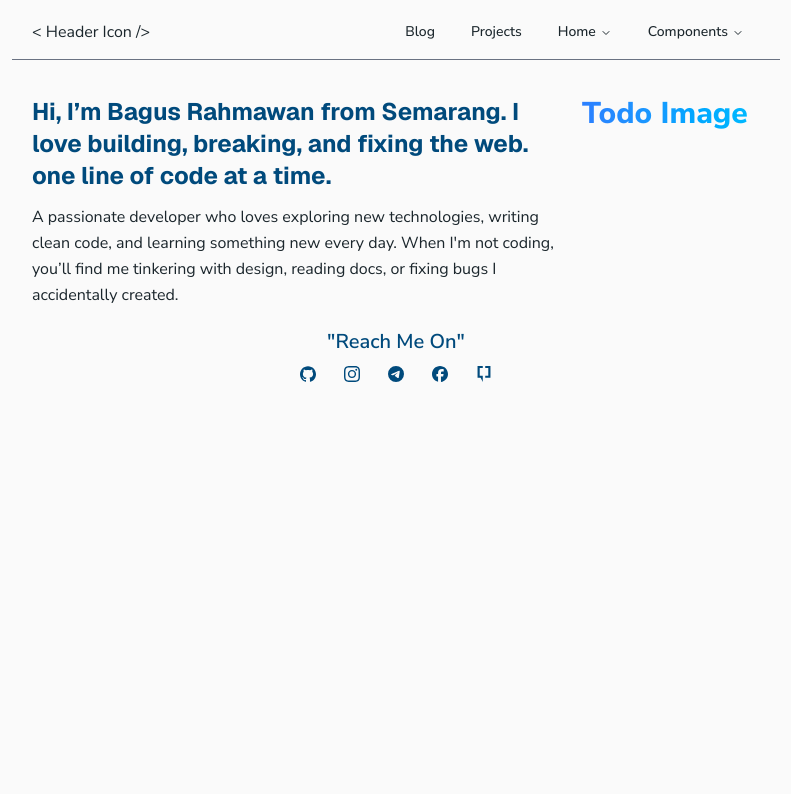
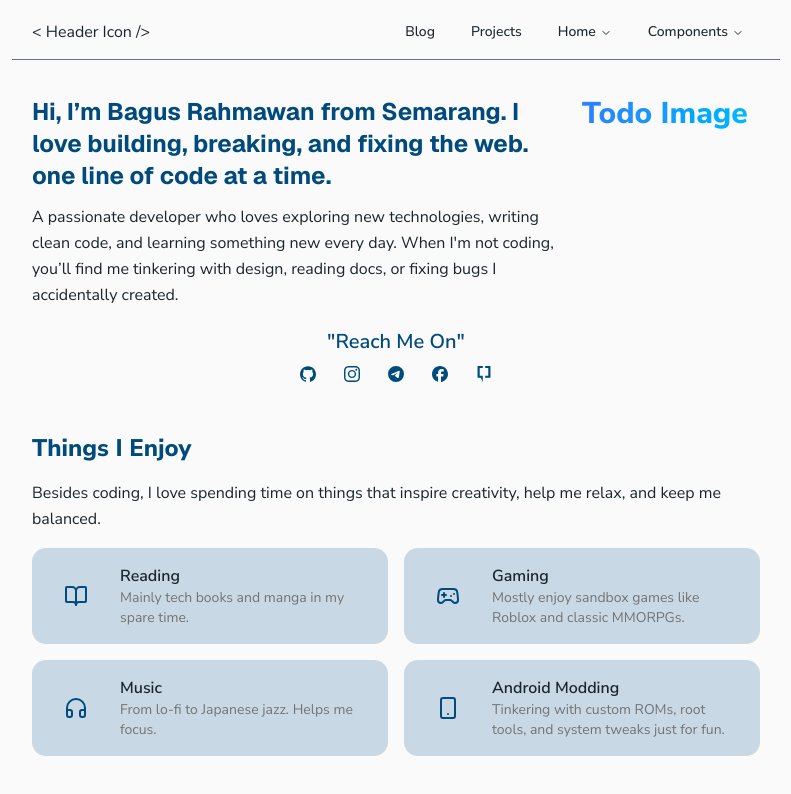
Before and after one commit to bagoesrex/portfolio-website, a Next.js app: page /about in a window 1280 px wide. Shown: the top 794 px of the page, without its empty margins (244-1035 px from the left). Built offline with nearby package versions, Linux system fonts and the light colour scheme.

Commit message:
feat(about): add hobbies section with HobbiesGrid component

```diff
--- a/app/about/page.tsx
+++ b/app/about/page.tsx
@@ -1,3 +1,4 @@
+import HobbiesSection from "@/components/about/hobbies-section";
 import IntroSection from "@/components/about/intro-section";
 
 export default function AboutPage() {
@@ -6,6 +7,8 @@ export default function AboutPage() {
 
             <IntroSection />
 
+            <HobbiesSection />
+
         </main>
     )
 }
--- /dev/null
+++ b/components/about/hobbies-section.tsx
@@ -0,0 +1,17 @@
+import HobbiesGrid from "../shared/hobbies-grid";
+
+export default function HobbiesSection() {
+    return (
+        <section id="hobbies" className="flex flex-col gap-5">
+            <div className="flex flex-col gap-4">
+                <h2 className="text-2xl font-extrabold text-primary">
+                    Things I Enjoy
+                </h2>
+                <p className="leading-relaxed">
+                    Besides coding, I love spending time on things that inspire creativity, help me relax, and keep me balanced.
+                </p>
+                <HobbiesGrid />
+            </div>
+        </section>
+    )
+}
--- /dev/null
+++ b/components/shared/hobbies-grid.tsx
@@ -0,0 +1,41 @@
+import { LuBookOpen, LuGamepad2, LuHeadphones, LuSmartphone } from "react-icons/lu";
+
+const hobbies = [
+    {
+        icon: <LuBookOpen />,
+        title: "Reading",
+        description: "Mainly tech books and manga in my spare time."
+    },
+    {
+        icon: <LuGamepad2 />,
+        title: "Gaming",
+        description: "Mostly enjoy sandbox games like Roblox and classic MMORPGs."
+    },
+    {
+        icon: <LuHeadphones />,
+        title: "Music",
+        description: "From lo-fi to Japanese jazz. Helps me focus."
+    },
+    {
+        icon: <LuSmartphone />,
+        title: "Android Modding",
+        description: "Tinkering with custom ROMs, root tools, and system tweaks just for fun."
+    }
+
+];
+
+export default function HobbiesGrid() {
+    return (
+        <div className="grid grid-cols-2 gap-4">
+            {hobbies.map((hobby, i) => (
+                <div key={i} className="flex items-center gap-8 py-4 px-8 bg-muted/20 rounded-xl">
+                    <div className="text-2xl text-primary">{hobby.icon}</div>
+                    <div>
+                        <h3 className="font-semibold">{hobby.title}</h3>
+                        <p className="text-sm text-muted-foreground">{hobby.description}</p>
+                    </div>
+                </div>
+            ))}
+        </div>
+    )
+}
```
